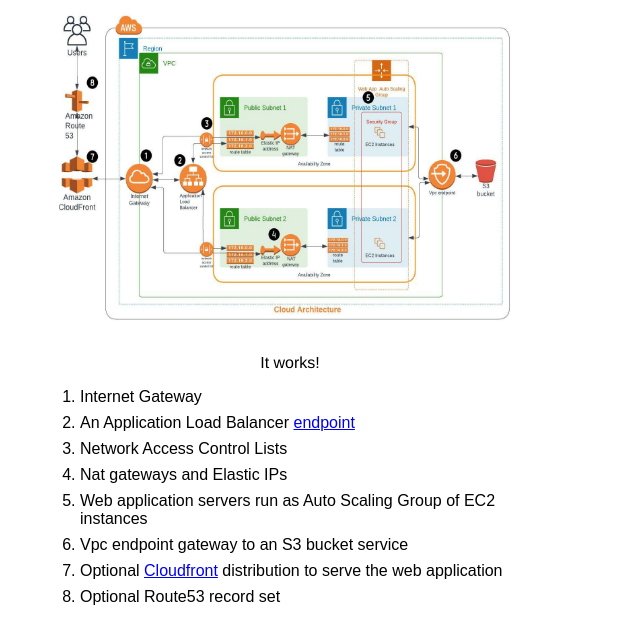
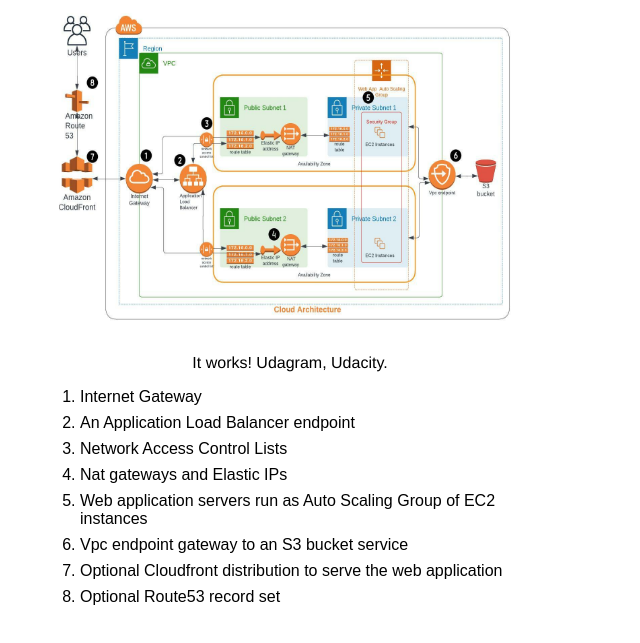
Before and after one commit to oliviermbida/aws-cloudformation-high-availability-web, a plain HTML site: page www/webApp/index.html in a window 1280 px wide. Shown: the part 79-722 px from the top of the page, without its empty margins (350-990 px from the left). Drawn offline with Linux system fonts and the light colour scheme.

Commit message:
Updated index.html rm links

```diff
--- a/www/webApp/index.html
+++ b/www/webApp/index.html
@@ -11,19 +11,15 @@
     <div class="content">
     <h1>Cloud Architecture</h1>
     <img src="cfn_arch.jpeg" alt="Architecture" width="500" height="333">
-    <p id="msg">It works!</p>
+    <p id="msg">It works! Udagram, Udacity.</p>
     <ol>
       <li>Internet Gateway </li>
-      <li>An Application Load Balancer
-          <a href="elb_dns">endpoint</a>
-        </li>
+      <li>An Application Load Balancer endpoint</li>
       <li>Network Access Control Lists </li>
       <li>Nat gateways and Elastic IPs </li>
       <li>Web application servers run as Auto Scaling Group of EC2 instances </li>
       <li>Vpc endpoint gateway to an S3 bucket service</li>
-      <li>Optional
-        <a href="http://cdn.cloudfront.net/">Cloudfront</a>
-         distribution to serve the web application</li>
+      <li>Optional Cloudfront distribution to serve the web application</li>
       <li>Optional Route53 record set</li>
     </ol>
     </div>
```
